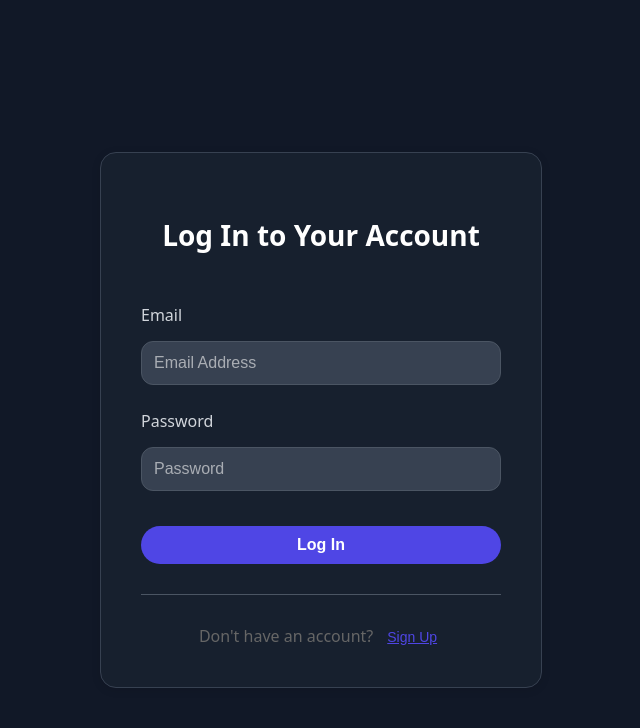
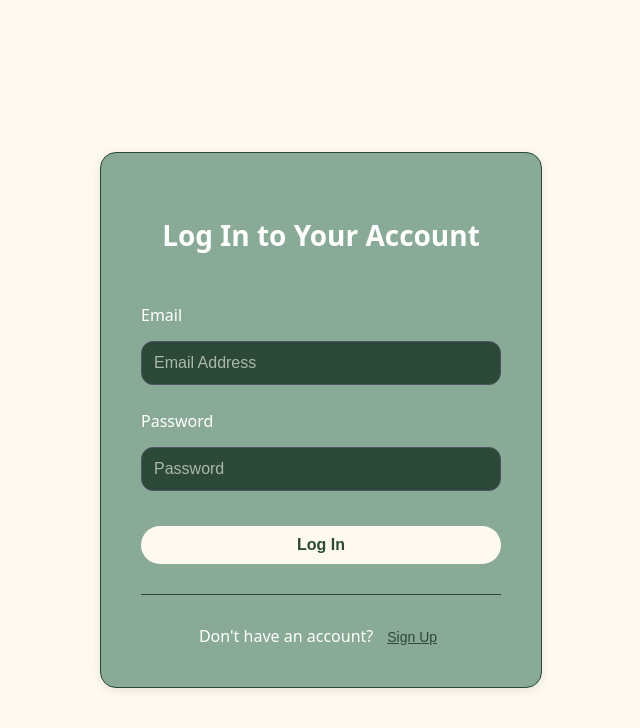
Before and after one commit to VivekG7288/smart-grocer-frontend, a React (Vite) app: page / in a window 1280 px wide. Shown: the top 728 px of the page, without its empty margins (319-959 px from the left). Built offline with nearby package versions, Linux system fonts and the light colour scheme; no server answers.

Commit message:
color change

```diff
--- a/src/components/AuthForm.jsx
+++ b/src/components/AuthForm.jsx
@@ -128,7 +128,7 @@ export default function AuthForm() {
                             <label
                                 htmlFor="name"
                                 style={{
-                                    color: "rgb(209 213 219 / var(--tw-text-opacity, 1))",
+                                    color: "white",
                                 }}
                             >
                                 Full Name
@@ -158,7 +158,7 @@ export default function AuthForm() {
                             <label
                                 htmlFor="role"
                                 style={{
-                                    color: "rgb(209 213 219 / var(--tw-text-opacity, 1))",
+                                    color: "white",
                                 }}
                             >
                                 Role
@@ -178,7 +178,7 @@ export default function AuthForm() {
                             <label
                                 htmlFor="address"
                                 style={{
-                                    color: "rgb(209 213 219 / var(--tw-text-opacity, 1))",
+                                    color: "white",
                                 }}
                             >
                                 Address
@@ -209,7 +209,7 @@ export default function AuthForm() {
                             <label
                                 htmlFor="phone"
                                 style={{
-                                    color: "rgb(209 213 219 / var(--tw-text-opacity, 1))",
+                                    color: "white",
                                 }}
                             >
                                 Phone number
@@ -242,7 +242,7 @@ export default function AuthForm() {
                     <label
                         htmlFor="email"
                         style={{
-                            color: "rgb(209 213 219 / var(--tw-text-opacity, 1))",
+                            color: "white",
                         }}
                     >
                         Email
@@ -271,7 +271,7 @@ export default function AuthForm() {
                     <label
                         htmlFor="password"
                         style={{
-                            color: "rgb(209 213 219 / var(--tw-text-opacity, 1))",
+                            color: "white",
                             marginTop: "10px",
                         }}
                     >
@@ -347,7 +347,7 @@ const styles = {
         display: "flex",
         height: "1px",
         width: "100%",
-        backgroundColor: "rgb(75 85 99)",
+        backgroundColor: "#2B4936",
         margin: "30px 0",
     },
     loginButtonWrapper: {
@@ -364,8 +364,7 @@ const styles = {
         padding: "20px",
         position: "relative",
         overflow: "hidden",
-        // base gradient
-        background: "rgb(17 24 39)",
+        background: "#FFFAF0",
     },
 
     /* soft organic “blobs” (no pseudo-elements needed) */
@@ -391,13 +390,13 @@ const styles = {
         pointerEvents: "none",
     },
     formWrapper: {
-        backgroundColor: "rgb(31 41 55 / 0.5)",
+        backgroundColor: "#89AA97",
         borderRadius: "1rem",
         padding: "40px",
         boxShadow: "0 2px 10px rgba(0,0,0,0.1)",
         width: "100%",
         maxWidth: "360px",
-        border: "1px solid rgb(55, 65, 81)",
+        border: "1px solid #2B4936",
     },
     title: {
         textAlign: "center",
@@ -419,7 +418,7 @@ const styles = {
         fontSize: "16px",
         transition: "border-color 0.3s",
         outline: "none",
-        backgroundColor: "rgb(55 65 81 / var(--tw-bg-opacity, 1))",
+        backgroundColor: "#2B4936",
     },
     select: {
         padding: "12px",
@@ -428,12 +427,12 @@ const styles = {
         fontSize: "16px",
         outline: "none",
         color: "white",
-        backgroundColor: "rgb(55 65 81 / var(--tw-bg-opacity, 1))",
+        backgroundColor: "#2B4936",
     },
     submitButton: {
         padding: "10px",
-        backgroundColor: "rgb(79 70 229)",
-        color: "white",
+        backgroundColor: "#FFFAF0",
+        color: "#2B4936",
         border: "none",
         borderRadius: "25px",
         fontSize: "16px",
@@ -451,13 +450,13 @@ const styles = {
         marginTop: "20px",
     },
     switchText: {
-        color: "#666",
+        color: "white",
         marginRight: "8px",
     },
     switchButton: {
         background: "none",
         border: "none",
-        color: "rgb(79 70 229)",
+        color: "#2B4936",
         cursor: "pointer",
         fontSize: "14px",
         textDecoration: "underline",
--- a/src/components/ConsumerDashboard.jsx
+++ b/src/components/ConsumerDashboard.jsx
@@ -151,7 +151,7 @@ export default function ConsumerDashboard() {
                         aria-expanded={notificationOpen}
                     >
                         <IoIosNotifications
-                            style={{ fontSize: "35px", color: "white" }}
+                            style={{ fontSize: "35px", color: "#2B4936" }}
                         />{" "}
                         {unreadNotifications > 0 && (
                             <span style={styles.notificationBadge}>
@@ -325,8 +325,8 @@ const styles = {
         justifyContent: "space-between",
         alignItems: "center",
         padding: "20px",
-        backgroundColor: "#0b1220",
-        color: "white",
+        backgroundColor: "#FFFAF0",
+        color: "#2B4936",
         boxShadow: "0 2px 4px rgba(0,0,0,0.1)",
     },
     locationInfo: {
@@ -342,7 +342,7 @@ const styles = {
     },
     changeLocationButton: {
         padding: "10px",
-        backgroundColor: "rgb(79 70 229)",
+        backgroundColor: "#89AA97",
         color: "white",
         border: "none",
         borderRadius: "25px",
@@ -384,7 +384,7 @@ const styles = {
         cursor: "pointer",
     },
     nav: {
-        background: "linear-gradient(90deg,#0f172a,#111827)",
+        background: "#2B4936",
         boxShadow: "0 6px 18px rgba(2,6,23,0.35)",
         marginBottom: "-1px",
     },
@@ -397,13 +397,13 @@ const styles = {
     activeNavLink: {
         padding: "18px 20px",
         textDecoration: "none",
-        color: "rgb(11, 18, 32)",
+        color: "#2B4936",
         fontWeight: "bold",
-        backgroundColor: "white",
+        backgroundColor: "#FFFAF0",
         borderRadius: "12px 12px 0px 0px",
     },
     content: {
         padding: "20px",
-        backgroundColor: "white",
+        backgroundColor: "#FFFAF0",
     },
 };
--- a/src/components/PantryManager.jsx
+++ b/src/components/PantryManager.jsx
@@ -84,7 +84,7 @@ export default function PantryManager() {
     return (
         <div style={styles.container}>
             <div className="pantry-header-wrapper" style={styles.header}>
-                <h3>
+                <h3 style={{ color: "#2B4936" }}>
                     <IoStorefrontSharp /> Your Smart Pantry
                 </h3>
 
@@ -271,7 +271,7 @@ const styles = {
     },
     addButton: {
         padding: "10px",
-        backgroundColor: "rgb(79 70 229)",
+        backgroundColor: "#89AA97",
         color: "white",
         border: "none",
         borderRadius: "25px",
--- a/style.css
+++ b/style.css
@@ -24,7 +24,7 @@ body {
 }
 
 input::placeholder {
-    color: whitesmoke;
+    color: white;
     opacity: 0.6;
 }
 
@@ -294,12 +294,12 @@ input::placeholder {
 .search-bar {
     color: white;
     padding: 12px 12px 12px 40px;
-    border: 1px solid rgb(75 85 99);
+    border: 1px solid #2b4936;
     border-radius: 12px;
     font-size: 16px;
     transition: border-color 0.3s;
     outline: none;
-    background-color: rgb(55 65 81 / var(--tw-bg-opacity, 1));
+    background-color: #89aa97;
     width: 300px;
     @media (max-width: 500px) {
         width: 200px;
```
